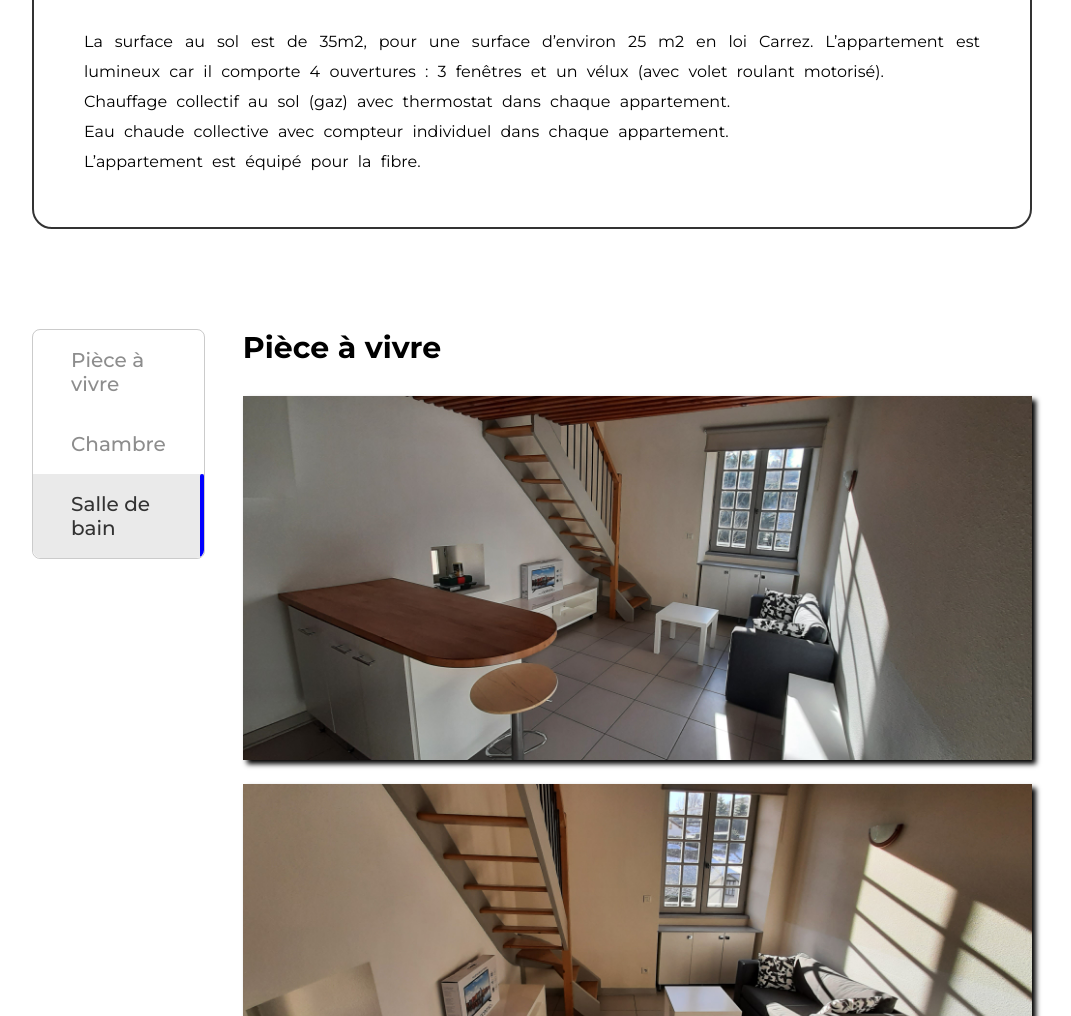
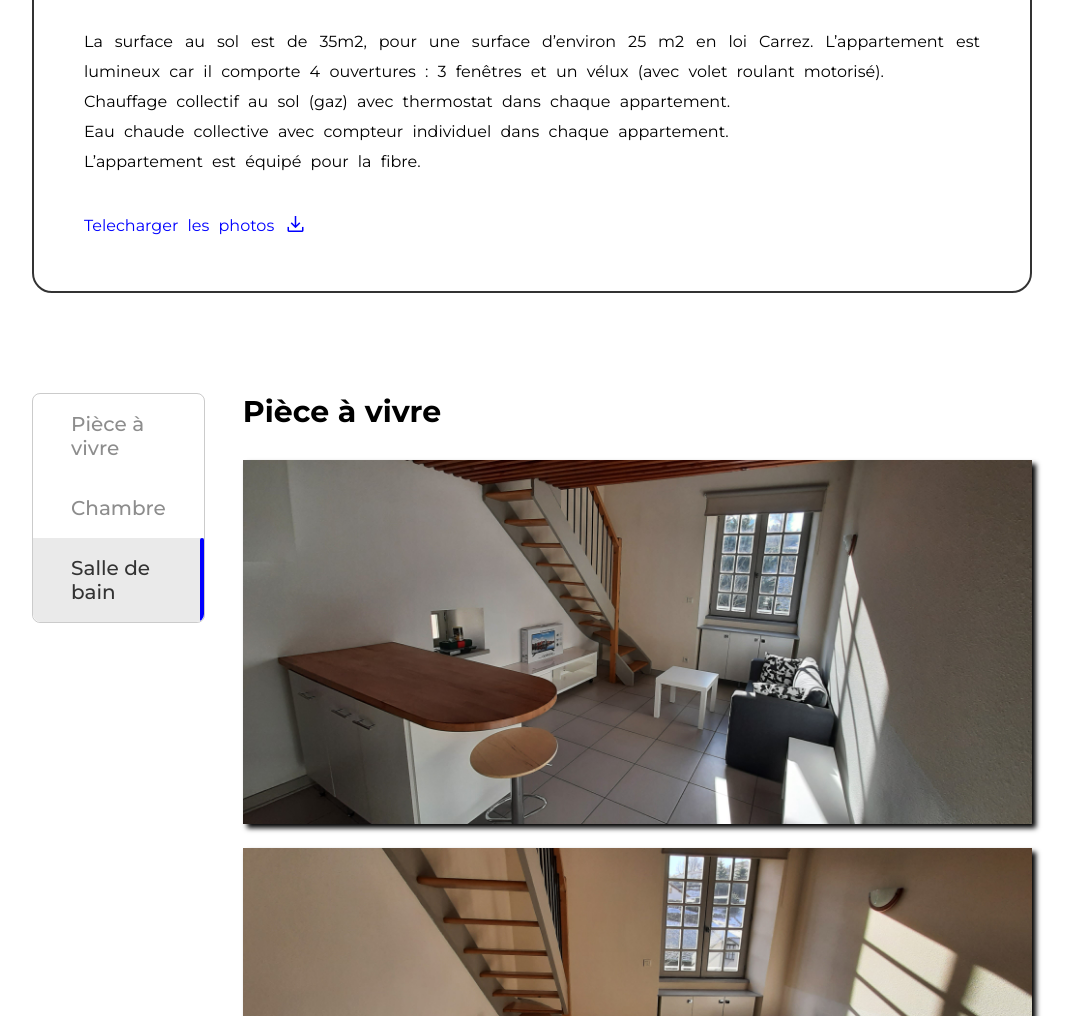
Before and after one commit to alexiglnt/Appartement-Seauve, a plain HTML site: page index.html in a window 1280 px wide. Shown: the part 721-1737 px from the top of the page, without its empty margins (108-1179 px from the left). Drawn offline with nearby package versions, Linux system fonts and the light colour scheme.

Commit message:
Ajout du bouton de telechargement

```diff
--- a/index.html
+++ b/index.html
@@ -12,6 +12,7 @@
     <link
       href="https://fonts.googleapis.com/css2?family=Montserrat:wght@100;200;300;400;500;600;700;800;900&family=Roboto+Flex:opsz,wght@8..144,100;8..144,300;8..144,500;8..144,700;8..144,900&display=swap"
       rel="stylesheet"/>
+    <link rel="stylesheet" href="https://fonts.googleapis.com/css2?family=Material+Symbols+Outlined:opsz,wght,FILL,GRAD@20..48,100..700,0..1,-50..200" />
     <link rel="stylesheet" href="https://fonts.googleapis.com/css2?family=Material+Symbols+Outlined:opsz,wght,FILL,GRAD@20..48,100..700,0..1,-50..200" />
   </head>
   <body>
@@ -46,7 +47,8 @@
           L’appartement est lumineux car il comporte 4 ouvertures : 3 fenêtres et un vélux (avec volet roulant motorisé). <br>
           Chauffage collectif au sol (gaz) avec thermostat dans chaque appartement. <br>
           Eau chaude collective avec compteur individuel dans chaque appartement. <br>
-          L’appartement est équipé pour la fibre.
+          L’appartement est équipé pour la fibre. <br> <br>
+          <a id="dl-btn" href="Images-Appartements.zip">Telecharger les photos <span id="dl-icon" class="material-symbols-outlined"> file_download </span> </a>
         </p>
       </div>
     </div>
--- a/style.css
+++ b/style.css
@@ -298,6 +298,17 @@ nav a.marked::after {
     transition: all 0.5s ease;
 }
 
+#dl-btn {
+    text-decoration: none;
+    border-radius: 20px;
+}
+
+#dl-icon {
+    transform: translateY(5px);
+    cursor: pointer;
+    color: blue;
+}
+
 @media screen and (max-width:1100px)
 {
     .hamburger-btn {
```
Also changed, not shown: 1 other file.
